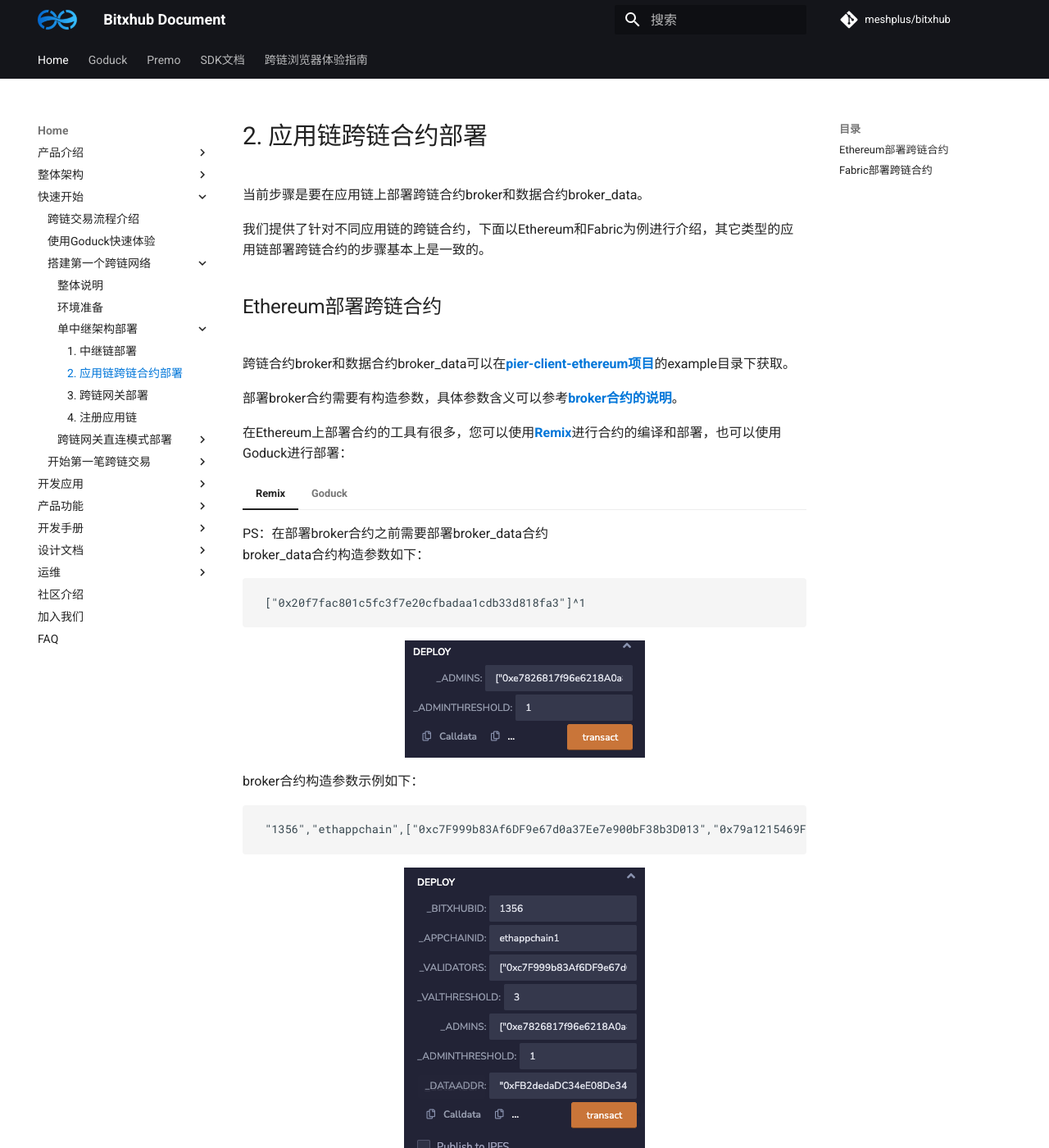
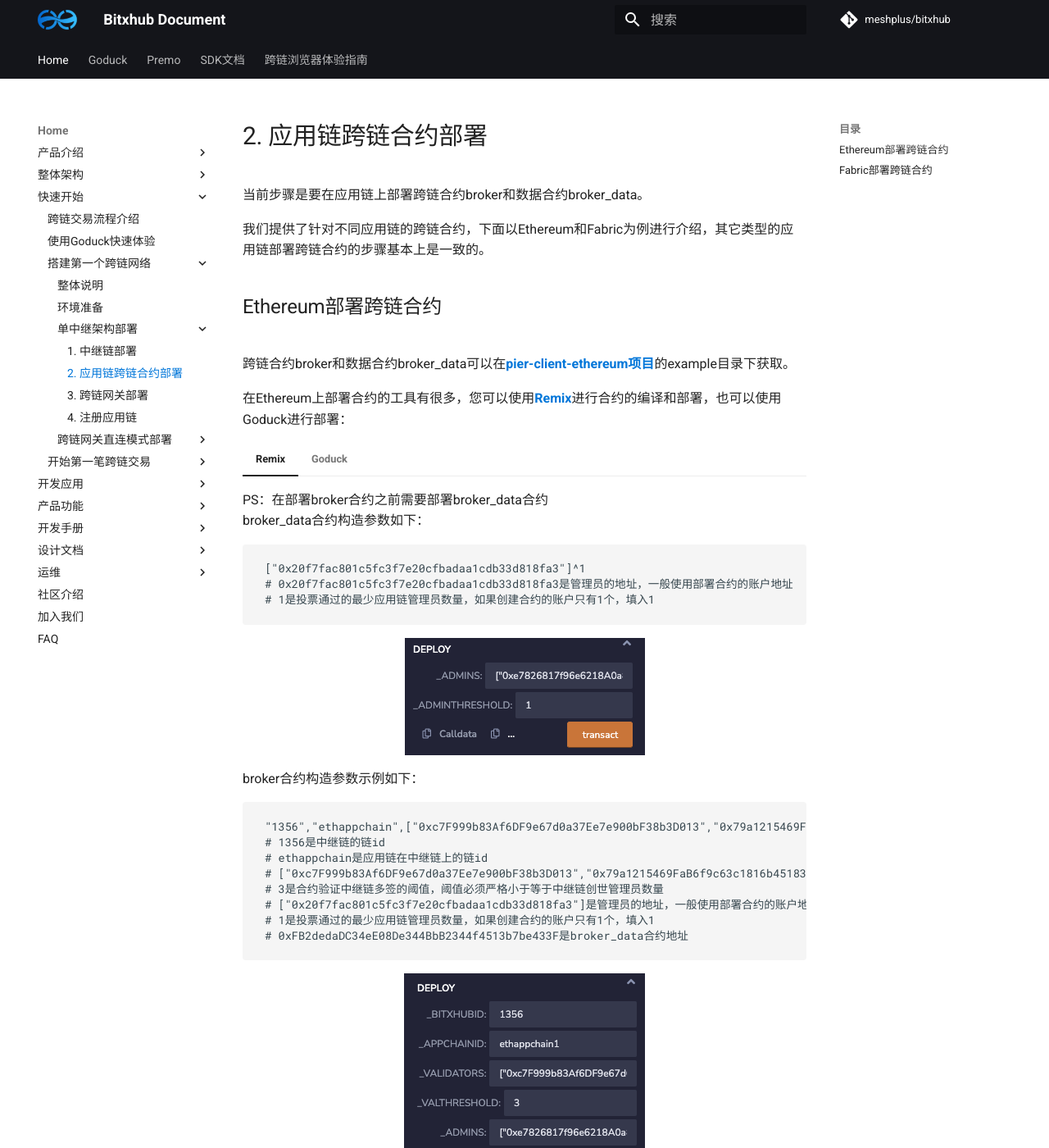
Before and after one commit to meshplus/bitxhub-docs, an MkDocs documentation site: the page built from docs/bitxhub/quick_start/build_cross_network/single_bitxhub/deploy_broker.md, in a window 1280 px wide and 1400 px high. Shown: the whole window at 82% size. Built offline with MkDocs 1.6.1 and Material for MkDocs 9.7.7, drawn with Linux system fonts in a browser that asks for light colours; comment, search, counter and statistics services are not loaded; the version menu is left out.

````diff
--- a/docs/bitxhub/quick_start/build_cross_network/single_bitxhub/deploy_broker.md
+++ b/docs/bitxhub/quick_start/build_cross_network/single_bitxhub/deploy_broker.md
@@ -8,8 +8,6 @@
 
 跨链合约broker和数据合约broker_data可以在[pier-client-ethereum项目](https://github.com/meshplus/pier-client-ethereum)的example目录下获取。
 
-部署broker合约需要有构造参数，具体参数含义可以参考[broker合约的说明](../../../../design/broker/#broker_1)。
-
 在Ethereum上部署合约的工具有很多，您可以使用[Remix](https://remix.ethereum.org/)进行合约的编译和部署，也可以使用Goduck进行部署：
 
 === "Remix"
@@ -17,6 +15,8 @@
     broker_data合约构造参数如下：
     ```
     ["0x20f7fac801c5fc3f7e20cfbadaa1cdb33d818fa3"]^1
+    # 0x20f7fac801c5fc3f7e20cfbadaa1cdb33d818fa3是管理员的地址，一般使用部署合约的账户地址
+    # 1是投票通过的最少应用链管理员数量，如果创建合约的账户只有1个，填入1
     ```
     ![!](../../../../assets/eth_deploy_broker_data_remix.png)
 
@@ -24,6 +24,13 @@
 
     ```
     "1356","ethappchain",["0xc7F999b83Af6DF9e67d0a37Ee7e900bF38b3D013","0x79a1215469FaB6f9c63c1816b45183AD3624bE34","0x97c8B516D19edBf575D72a172Af7F418BE498C37","0xc0Ff2e0b3189132D815b8eb325bE17285AC898f8"],"3",["0x20f7fac801c5fc3f7e20cfbadaa1cdb33d818fa3"],"1","0xFB2dedaDC34eE08De344BbB2344f4513b7be433F"
+    # 1356是中继链的链id
+    # ethappchain是应用链在中继链上的链id
+    # ["0xc7F999b83Af6DF9e67d0a37Ee7e900bF38b3D013","0x79a1215469FaB6f9c63c1816b45183AD3624bE34","0x97c8B516D19edBf575D72a172Af7F418BE498C37","0xc0Ff2e0b3189132D815b8eb325bE17285AC898f8"]是中继链创世管理员的地址
+    # 3是合约验证中继链多签的阈值，阈值必须严格小于等于中继链创世管理员数量
+    # ["0x20f7fac801c5fc3f7e20cfbadaa1cdb33d818fa3"]是管理员的地址，一般使用部署合约的账户地址
+    # 1是投票通过的最少应用链管理员数量，如果创建合约的账户只有1个，填入1
+    # 0xFB2dedaDC34eE08De344BbB2344f4513b7be433F是broker_data合约地址
     ```
     ![!](../../../../assets/eth_deploy_broker_remix.png)
     ![!](../../../../assets/eth_deploy_broker_remix3.png)
@@ -52,7 +59,8 @@
     --psd-path password \
     --code-path broker_data.sol \
     ["0x20f7fac801c5fc3f7e20cfbadaa1cdb33d818fa3"]^"1"
-
+    # 0x20f7fac801c5fc3f7e20cfbadaa1cdb33d818fa3是管理员的地址，一般使用部署合约的账户地址
+    # 1是投票通过的最少应用链管理员数量，如果创建合约的账户只有1个，填入1
     ```
 
     Step3：部署broker合约
@@ -70,6 +78,13 @@
     --psd-path password \
     --code-path broker.sol \
     "1356"^"ethappchain"^["0xc7F999b83Af6DF9e67d0a37Ee7e900bF38b3D013","0x79a1215469FaB6f9c63c1816b45183AD3624bE34","0x97c8B516D19edBf575D72a172Af7F418BE498C37","0xc0Ff2e0b3189132D815b8eb325bE17285AC898f8"]^"3"^["0x20f7fac801c5fc3f7e20cfbadaa1cdb33d818fa3"]^"1"^"0xFB2dedaDC34eE08De344BbB2344f4513b7be433F"
+    # 1356是中继链的链id
+    # ethappchain是应用链在中继链上的链id
+    # ["0xc7F999b83Af6DF9e67d0a37Ee7e900bF38b3D013","0x79a1215469FaB6f9c63c1816b45183AD3624bE34","0x97c8B516D19edBf575D72a172Af7F418BE498C37","0xc0Ff2e0b3189132D815b8eb325bE17285AC898f8"]是中继链创世管理员的地址
+    # 3是合约验证中继链多签的阈值，阈值必须严格小于等于中继链创世管理员数量
+    # ["0x20f7fac801c5fc3f7e20cfbadaa1cdb33d818fa3"]是管理员的地址，一般使用部署合约的账户地址
+    # 1是投票通过的最少应用链管理员数量，如果创建合约的账户只有1个，填入1
+    # 0xFB2dedaDC34eE08De344BbB2344f4513b7be433F是broker_data合约地址
     ```
 
     ![!](../../../../assets/eth_deploy_broker.png)
````
Also changed, not shown: docs/bitxhub/quick_start/build_cross_network/direct_mode/deploy_broker.md (+17 -2 lines), docs/bitxhub/quick_start/build_cross_network/direct_mode/register_appchain.md (+1 -1 lines), docs/bitxhub/quick_start/start_transaction/deploy_business_contract.md (+10 -7 lines), docs/bitxhub/quick_start/start_transaction/register_service.md (+3 -2 lines), docs/bitxhub/quick_start/start_transaction/start_transaction.md (+16 -15 lines).
